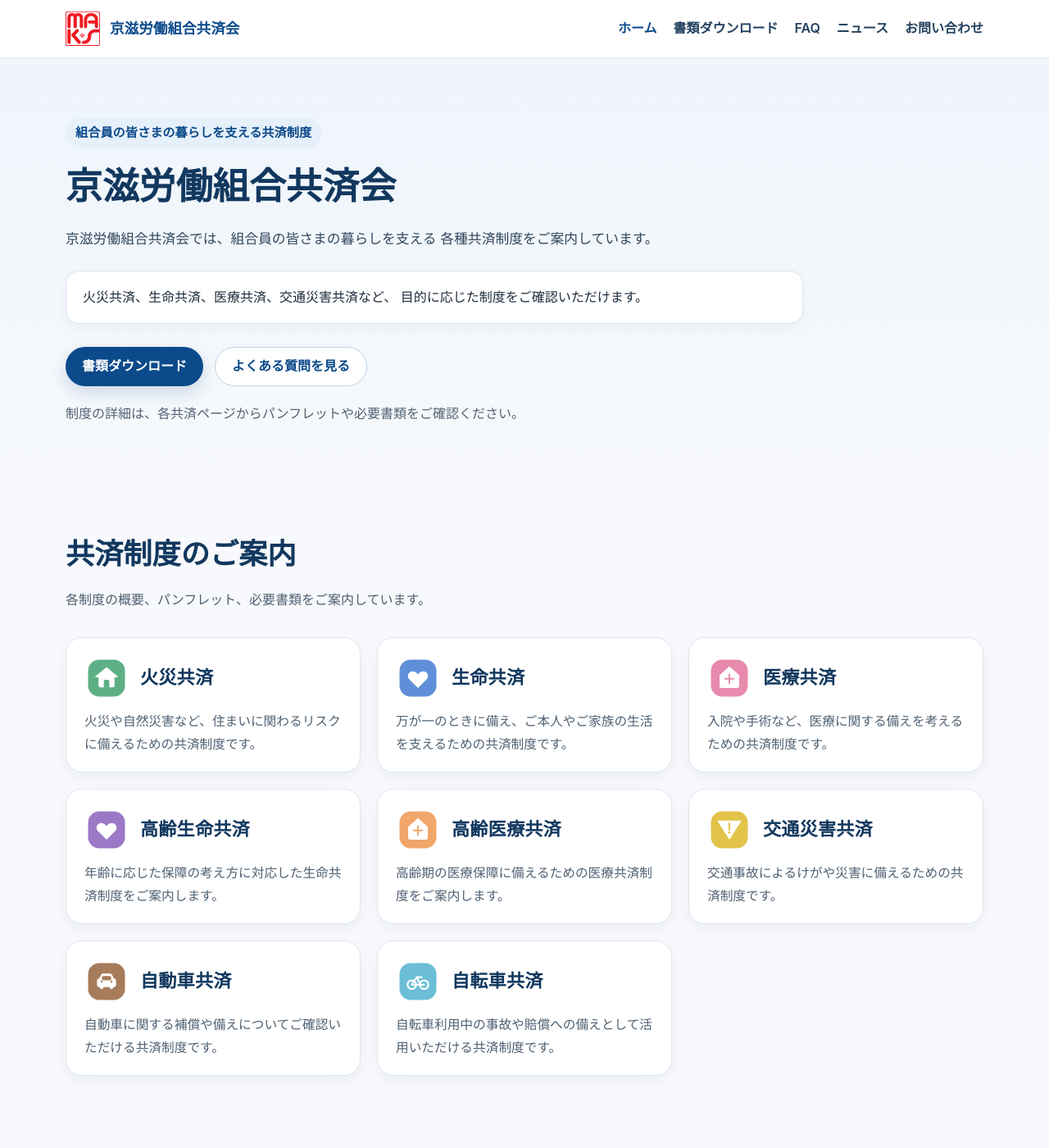
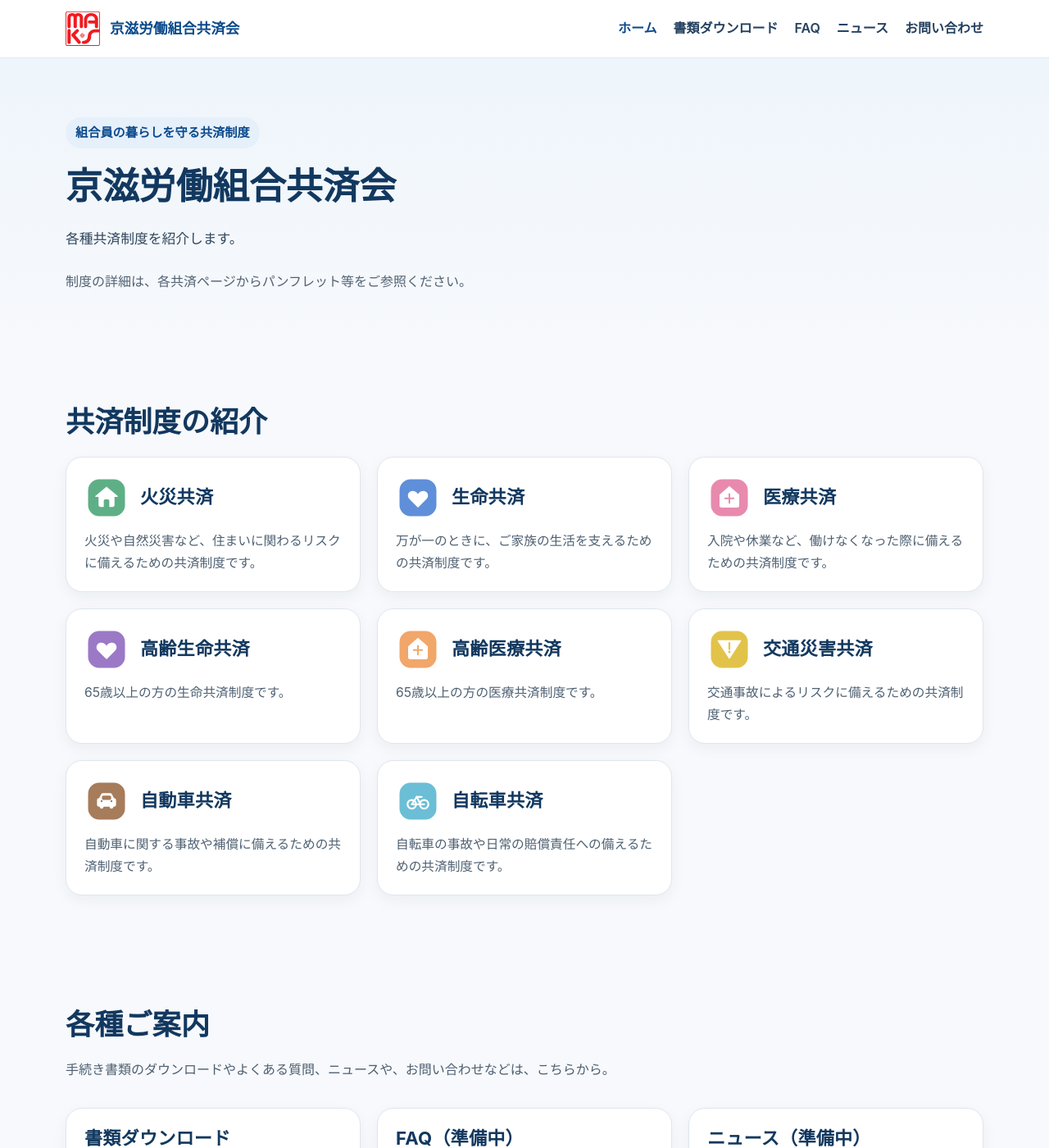
Before and after one commit to keijirodokyosai/keijirodokyosai.github.io, a Jekyll site: the page built from index.html, in a window 1280 px wide and 1400 px high. Shown: the whole window at 82% size. Built offline with Jekyll 4.4.1, drawn with Linux system fonts in a browser that asks for light colours; some of the changed text lies outside the part shown.

Commit message:
Update index.html

```diff
--- a/index.html
+++ b/index.html
@@ -10,35 +10,17 @@ permalink: /index.html
     <div class="hero-content">
 
       <p class="hero-eyebrow">
-        組合員の皆さまの暮らしを支える共済制度
+        組合員の暮らしを守る共済制度
       </p>
 
       <h1>京滋労働組合共済会</h1>
 
       <p class="hero-note">
-        京滋労働組合共済会では、組合員の皆さまの暮らしを支える
-        各種共済制度をご案内しています。
+        各種共済制度を紹介します。
       </p>
 
-      <div class="hero-info-box">
-        <p>
-          火災共済、生命共済、医療共済、交通災害共済など、
-          目的に応じた制度をご確認いただけます。
-        </p>
-      </div>
-
-      <div class="hero-buttons">
-        <a href="{{ '/downloads.html' | relative_url }}" class="btn btn-primary">
-          書類ダウンロード
-        </a>
-
-        <a href="{{ '/faq.html' | relative_url }}" class="btn btn-secondary">
-          よくある質問を見る
-        </a>
-      </div>
-
       <p class="hero-sub-links">
-        制度の詳細は、各共済ページからパンフレットや必要書類をご確認ください。
+        制度の詳細は、各共済ページからパンフレット等をご参照ください。
       </p>
 
     </div>
@@ -48,11 +30,7 @@ permalink: /index.html
 <section class="section kyosai-cards">
   <div class="container">
 
-    <h2>共済制度のご案内</h2>
-
-    <p class="section-lead">
-      各制度の概要、パンフレット、必要書類をご案内しています。
-    </p>
+    <h2>共済制度の紹介</h2>
 
     <div class="card-grid">
 
@@ -72,7 +50,7 @@ permalink: /index.html
           <h3>生命共済</h3>
         </div>
         <p>
-          万が一のときに備え、ご本人やご家族の生活を支えるための共済制度です。
+          万が一のときに、ご家族の生活を支えるための共済制度です。
         </p>
       </a>
 
@@ -82,7 +60,7 @@ permalink: /index.html
           <h3>医療共済</h3>
         </div>
         <p>
-          入院や手術など、医療に関する備えを考えるための共済制度です。
+          入院や休業など、働けなくなった際に備えるための共済制度です。
         </p>
       </a>
 
@@ -92,7 +70,7 @@ permalink: /index.html
           <h3>高齢生命共済</h3>
         </div>
         <p>
-          年齢に応じた保障の考え方に対応した生命共済制度をご案内します。
+          65歳以上の方の生命共済制度です。
         </p>
       </a>
 
@@ -102,7 +80,7 @@ permalink: /index.html
           <h3>高齢医療共済</h3>
         </div>
         <p>
-          高齢期の医療保障に備えるための医療共済制度をご案内します。
+          65歳以上の方の医療共済制度です。
         </p>
       </a>
 
@@ -112,7 +90,7 @@ permalink: /index.html
           <h3>交通災害共済</h3>
         </div>
         <p>
-          交通事故によるけがや災害に備えるための共済制度です。
+          交通事故によるリスクに備えるための共済制度です。
         </p>
       </a>
 
@@ -122,7 +100,7 @@ permalink: /index.html
           <h3>自動車共済</h3>
         </div>
         <p>
-          自動車に関する補償や備えについてご確認いただける共済制度です。
+          自動車に関する事故や補償に備えるための共済制度です。
         </p>
       </a>
 
@@ -132,7 +110,7 @@ permalink: /index.html
           <h3>自転車共済</h3>
         </div>
         <p>
-          自転車利用中の事故や賠償への備えとして活用いただける共済制度です。
+          自転車の事故や日常の賠償責任への備えるための共済制度です。
         </p>
       </a>
 
@@ -146,7 +124,7 @@ permalink: /index.html
     <h2>各種ご案内</h2>
 
     <p class="section-lead">
-      書類の確認やお問い合わせなど、各種ご案内はこちらからご覧いただけます。
+      手続き書類のダウンロードやよくある質問、ニュースや、お問い合わせなどは、こちらから。
     </p>
 
     <div class="card-grid">
@@ -156,13 +134,13 @@ permalink: /index.html
           <h3>書類ダウンロード</h3>
         </div>
         <p>
-          加入、変更、解約、給付申請などに必要な各種書類をご案内しています。
+          加入、変更、解約、給付申請などに必要な各種書類はこちらから。
         </p>
       </a>
 
       <a href="{{ '/faq.html' | relative_url }}" class="kyosai-card">
         <div class="kyosai-card-header">
-          <h3>FAQ</h3>
+          <h3>FAQ（準備中）</h3>
         </div>
         <p>
           よくある質問をまとめています。制度や手続きの確認にご利用ください。
@@ -171,7 +149,7 @@ permalink: /index.html
 
       <a href="{{ '/news.html' | relative_url }}" class="kyosai-card">
         <div class="kyosai-card-header">
-          <h3>ニュース</h3>
+          <h3>ニュース（準備中）</h3>
         </div>
         <p>
           共済会からのお知らせや更新情報をご確認いただけます。
```
